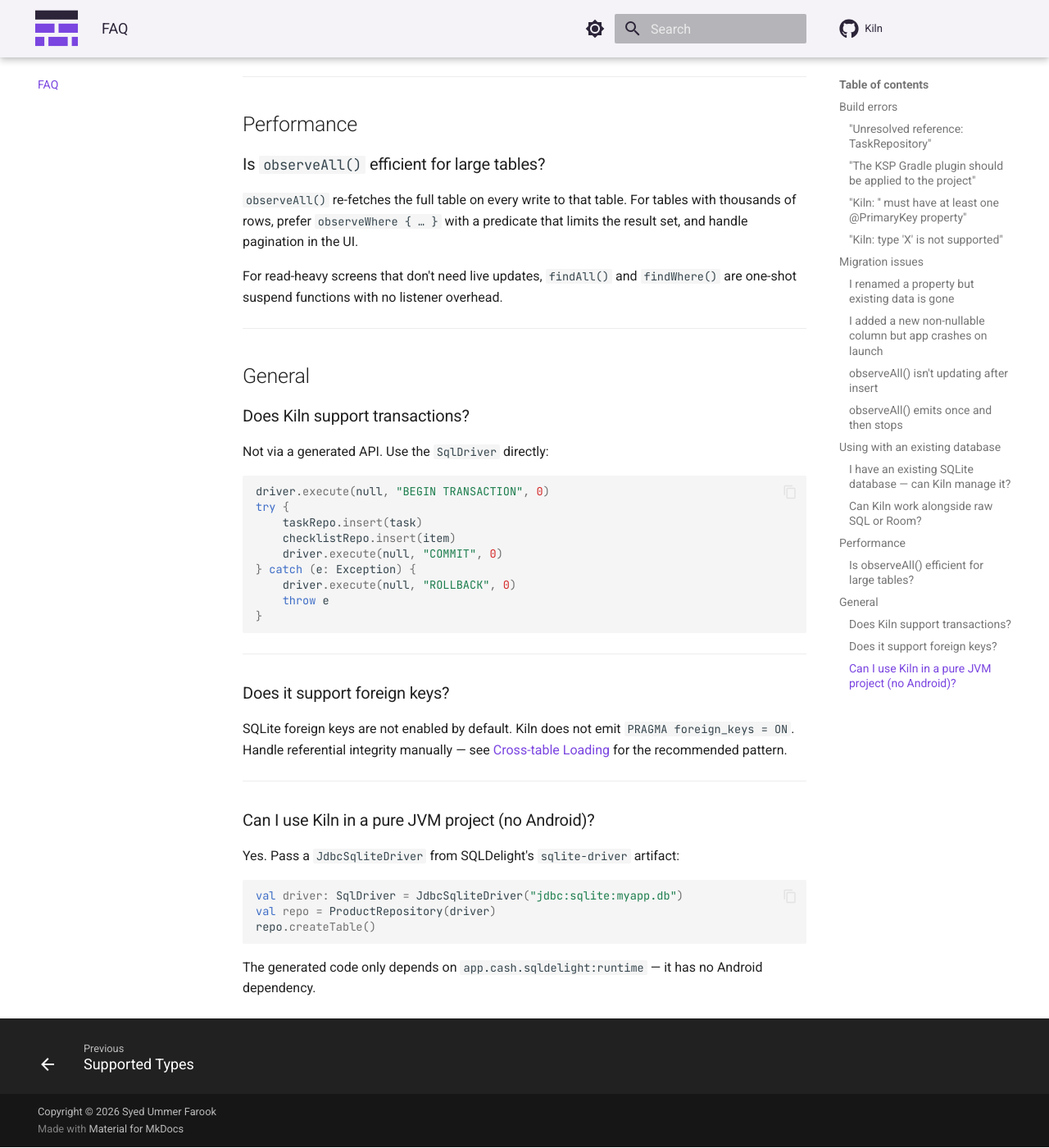
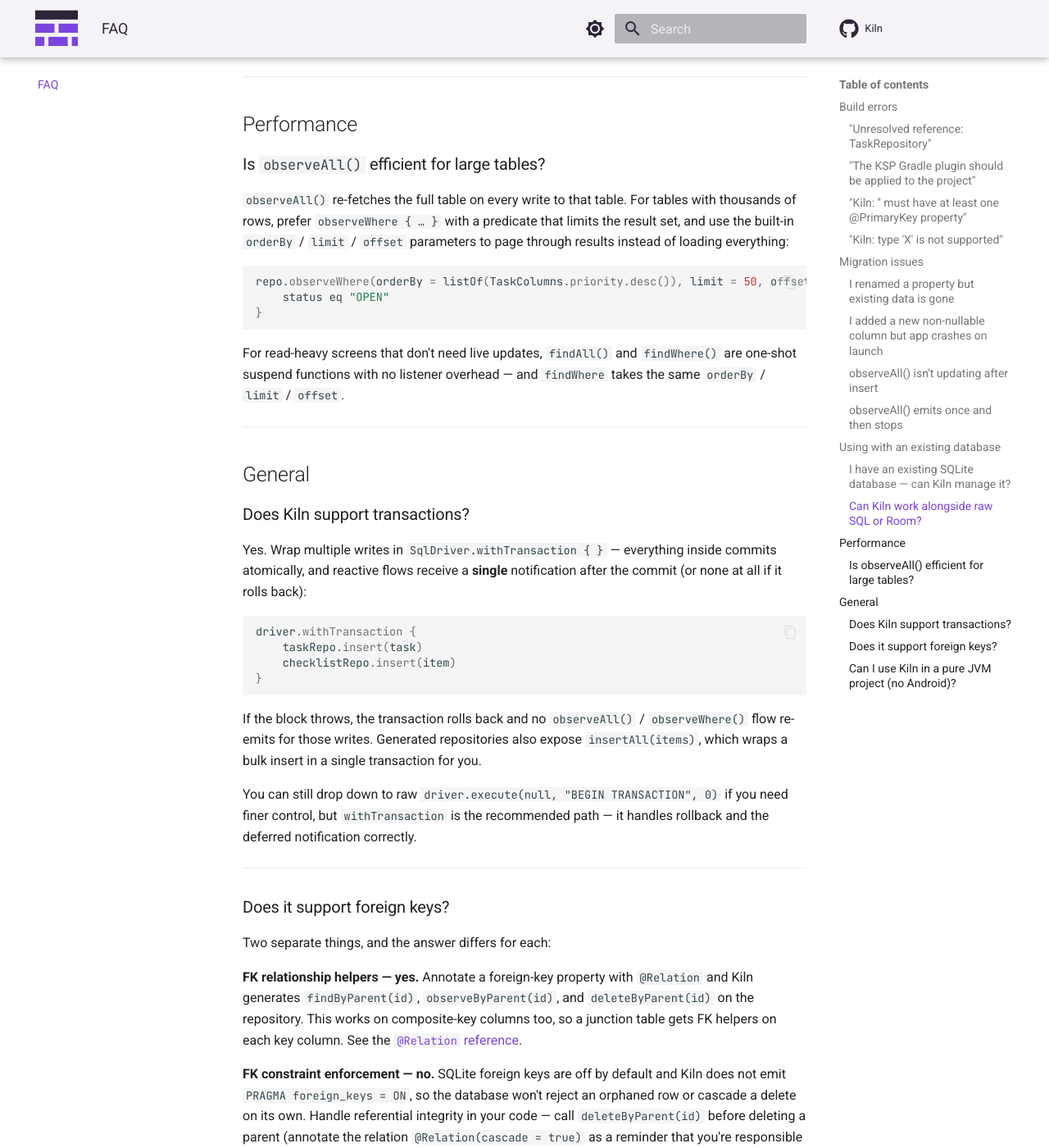
Before and after one commit to sufarook/Kiln, an MkDocs documentation site: the page built from docs/src/faq.md, in a window 1280 px wide and 1400 px high, scrolled down 3610 px. Shown: the whole window at 82% size. Built offline with MkDocs 1.6.1 and Material for MkDocs 9.7.7, drawn with Linux system fonts in a browser that asks for light colours; comment, search, counter and statistics services are not loaded; some of the changed text lies outside the part shown.

Commit message:
docs: fix stale FAQ answers on transactions, foreign keys, pagination
Three FAQ entries predated features that have since shipped and were
telling users the opposite of the truth:

- "Does Kiln support transactions?" said "Not via a generated API" with
  a manual BEGIN/COMMIT/ROLLBACK example. withTransaction/insertAll/
  notifyOrDefer shipped in Phase 5b — corrected to show
  driver.withTransaction { } and the deferred single-notification
  behaviour, keeping the raw-SQL escape hatch as a secondary note.
- "Does it support foreign keys?" only covered the (still-true) fact
  that SQLite FK constraints aren't enforced, and predated @Relation.
  Split into two answers: FK relationship helpers (findByParent/
  observeByParent/deleteByParent, incl. composite-key columns) are
  generated; constraint enforcement is still the caller's job.
- "Is observeAll() efficient for large tables?" said "handle pagination
  in the UI" — pagination (orderBy/limit/offset on findWhere/
  observeWhere) shipped; now shows the built-in parameters.

Verified: mkdocs build --strict passes (links and markdown valid).

````diff
--- a/docs/src/faq.md
+++ b/docs/src/faq.md
@@ -152,9 +152,15 @@
 
 ### Is `observeAll()` efficient for large tables?
 
-`observeAll()` re-fetches the full table on every write to that table. For tables with thousands of rows, prefer `observeWhere { … }` with a predicate that limits the result set, and handle pagination in the UI.
+`observeAll()` re-fetches the full table on every write to that table. For tables with thousands of rows, prefer `observeWhere { … }` with a predicate that limits the result set, and use the built-in `orderBy` / `limit` / `offset` parameters to page through results instead of loading everything:
 
-For read-heavy screens that don't need live updates, `findAll()` and `findWhere()` are one-shot suspend functions with no listener overhead.
+```kotlin
+repo.observeWhere(orderBy = listOf(TaskColumns.priority.desc()), limit = 50, offset = page * 50) {
+    status eq "OPEN"
+}
+```
+
+For read-heavy screens that don't need live updates, `findAll()` and `findWhere()` are one-shot suspend functions with no listener overhead — and `findWhere` takes the same `orderBy` / `limit` / `offset`.
 
 ---
 
@@ -162,25 +168,28 @@
 
 ### Does Kiln support transactions?
 
-Not via a generated API. Use the `SqlDriver` directly:
+Yes. Wrap multiple writes in `SqlDriver.withTransaction { }` — everything inside commits atomically, and reactive flows receive a **single** notification after the commit (or none at all if it rolls back):
 
 ```kotlin
-driver.execute(null, "BEGIN TRANSACTION", 0)
-try {
+driver.withTransaction {
     taskRepo.insert(task)
     checklistRepo.insert(item)
-    driver.execute(null, "COMMIT", 0)
-} catch (e: Exception) {
-    driver.execute(null, "ROLLBACK", 0)
-    throw e
 }
 ```
+
+If the block throws, the transaction rolls back and no `observeAll()` / `observeWhere()` flow re-emits for those writes. Generated repositories also expose `insertAll(items)`, which wraps a bulk insert in a single transaction for you.
+
+You can still drop down to raw `driver.execute(null, "BEGIN TRANSACTION", 0)` if you need finer control, but `withTransaction` is the recommended path — it handles rollback and the deferred notification correctly.
 
 ---
 
 ### Does it support foreign keys?
 
-SQLite foreign keys are not enabled by default. Kiln does not emit `PRAGMA foreign_keys = ON`. Handle referential integrity manually — see [Cross-table Loading](sample/cross-table.md) for the recommended pattern.
+Two separate things, and the answer differs for each:
+
+**FK relationship helpers — yes.** Annotate a foreign-key property with `@Relation` and Kiln generates `findByParent(id)`, `observeByParent(id)`, and `deleteByParent(id)` on the repository. This works on composite-key columns too, so a junction table gets FK helpers on each key column. See the [`@Relation` reference](annotations/relation.md).
+
+**FK constraint enforcement — no.** SQLite foreign keys are off by default and Kiln does not emit `PRAGMA foreign_keys = ON`, so the database won't reject an orphaned row or cascade a delete on its own. Handle referential integrity in your code — call `deleteByParent(id)` before deleting a parent (annotate the relation `@Relation(cascade = true)` as a reminder that you're responsible for the cascade), and see [Cross-table Loading](sample/cross-table.md) for the recommended pattern.
 
 ---
 
````
